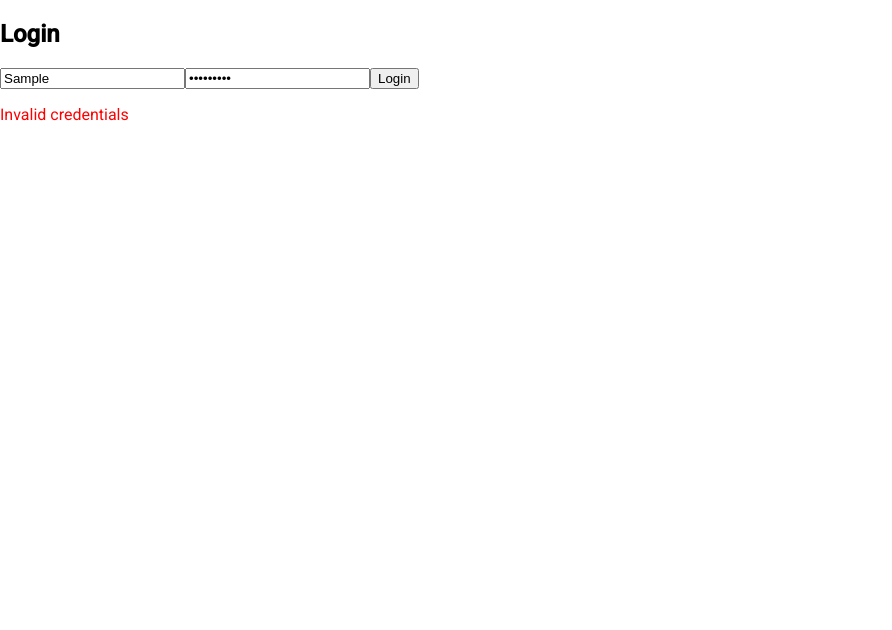
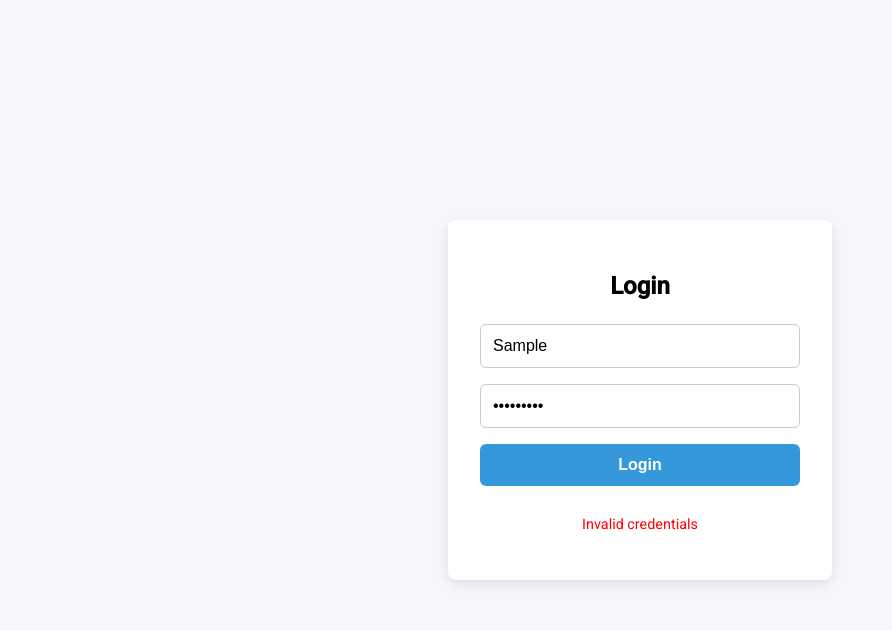
Before and after one commit to plamendraganov/vending-machine, an Angular app: page /login in a window 1280 px wide. Both pictures are taken after typing "Sample", "Sample123" into the empty fields and a click on the button "Login". Shown: the top 630 px of the page, without its empty margins (0-892 px from the left). Built offline with nearby package versions, Linux system fonts and the light colour scheme.

Commit message:
style home login and unauthorized components

```diff
--- a/src/shared/components/home/home.component.html
+++ b/src/shared/components/home/home.component.html
@@ -1 +1,4 @@
-<p>home works!</p>
+<div class="home-container">
+  <h1>Welcome, {{ username }}!</h1>
+  <p>Your role is: <strong>{{ role }}</strong></p>
+</div>
--- a/src/shared/components/home/home.component.scss
+++ b/src/shared/components/home/home.component.scss
@@ -0,0 +1,19 @@
+.home-container {
+  max-width: 600px;
+  margin: 4rem auto;
+  padding: 2rem;
+  background-color: #f0f4f8;
+  border-radius: 8px;
+  text-align: center;
+  box-shadow: 0 4px 12px rgba(0, 0, 0, 0.1);
+
+  h1 {
+    color: #2c3e50;
+    margin-bottom: 1rem;
+  }
+
+  p {
+    font-size: 1.2rem;
+    color: #555;
+  }
+}
--- a/src/shared/components/home/home.component.ts
+++ b/src/shared/components/home/home.component.ts
@@ -1,4 +1,5 @@
 import { Component } from '@angular/core';
+import { AuthService } from '../../services/auth.service';
 
 @Component({
   selector: 'app-home',
@@ -7,5 +8,14 @@ import { Component } from '@angular/core';
   styleUrl: './home.component.scss'
 })
 export class HomeComponent {
+username: string = '';
+  role: string = '';
 
+  constructor(private auth: AuthService) {
+    const user = this.auth.getUser();
+    if (user) {
+      this.username = user.username;
+      this.role = user.role;
+    }
+  }
 }
--- a/src/shared/components/login/login.component.html
+++ b/src/shared/components/login/login.component.html
@@ -1,14 +1,26 @@
+<div class="login-wrapper">
+  <form class="login-form" (ngSubmit)="login()">
     <h2>Login</h2>
-<form (ngSubmit)="login()">
-  <input [(ngModel)]="username" name="username" placeholder="Username" />
+
+    <input
+      [(ngModel)]="username"
+      name="username"
+      placeholder="Username"
+      required
+    />
+
     <input
       [(ngModel)]="password"
       name="password"
       type="password"
       placeholder="Password"
+      required
     />
+
     <button type="submit">Login</button>
+
     @if (error) {
-      <p style="color: red">{{ error }}</p>
+    <p class="error-message">{{ error }}</p>
     }
   </form>
+</div>
--- a/src/shared/components/login/login.component.scss
+++ b/src/shared/components/login/login.component.scss
@@ -0,0 +1,67 @@
+/* Make the wrapper fill the viewport and center content */
+.login-wrapper {
+  display: flex;
+  align-items: center;
+  justify-content: center;
+  height: 100vh;
+  padding: 1rem;
+  background: #f5f7fa;
+  box-sizing: border-box;
+}
+
+/* Form styling */
+.login-form {
+  display: flex;
+  flex-direction: column;
+  gap: 1rem;
+  width: 100%;
+  max-width: 320px;
+  padding: 2rem;
+  border-radius: 8px;
+  background: white;
+  box-shadow: 0 4px 12px rgba(0, 0, 0, 0.1);
+}
+
+.login-form h2 {
+  text-align: center;
+  margin-bottom: 0.5rem;
+}
+
+/* Input styles */
+.login-form input {
+  padding: 0.75rem;
+  font-size: 1rem;
+  border: 1px solid #ccc;
+  border-radius: 6px;
+  width: 100%;
+  box-sizing: border-box;
+}
+
+.login-form input:focus {
+  outline: none;
+  border-color: #3498db;
+}
+
+/* Button styles */
+.login-form button {
+  padding: 0.75rem;
+  background-color: #3498db;
+  color: white;
+  font-size: 1rem;
+  font-weight: bold;
+  border: none;
+  border-radius: 6px;
+  cursor: pointer;
+  transition: background-color 0.3s ease;
+}
+
+.login-form button:hover {
+  background-color: #2980b9;
+}
+
+/* Error message styling */
+.error-message {
+  color: red;
+  font-size: 0.9rem;
+  text-align: center;
+}
--- a/src/shared/components/unauthorized/unauthorized.component.html
+++ b/src/shared/components/unauthorized/unauthorized.component.html
@@ -1 +1,12 @@
-<p>unauthorized works!</p>
+<div class="unauthorized-container">
+  <img
+    src="/assets/unauthorized.png"
+    alt="Unauthorized"
+    class="unauthorized-image"
+  />
+  <h2>You are not authorized to view this page.</h2>
+  <p>Please check your credentials or return to the home page.</p>
+  <a href="#" (click)="goToLogin($event)" class="back-link">
+    ← Back to Login
+  </a>
+</div>
--- a/src/shared/components/unauthorized/unauthorized.component.scss
+++ b/src/shared/components/unauthorized/unauthorized.component.scss
@@ -0,0 +1,31 @@
+.unauthorized-container {
+  display: flex;
+  flex-direction: column;
+  align-items: center;
+  justify-content: center;
+  padding: 3rem;
+  text-align: center;
+  font-family: Arial, sans-serif;
+}
+
+.unauthorized-image {
+  margin-bottom: 1.5rem;
+  border: 1px solid #ccc;
+  border-radius: 8px;
+}
+
+h2 {
+  color: #c0392b;
+}
+
+.back-link {
+  margin-top: 1.5rem;
+  color: #3498db;
+  text-decoration: none;
+  font-weight: bold;
+  cursor: pointer;
+}
+
+.back-link:hover {
+  text-decoration: underline;
+}
--- a/src/shared/components/unauthorized/unauthorized.component.ts
+++ b/src/shared/components/unauthorized/unauthorized.component.ts
@@ -1,11 +1,17 @@
-import { Component } from '@angular/core';
+import { Component, inject } from '@angular/core';
+import { Router } from '@angular/router';
 
 @Component({
   selector: 'app-unauthorized',
   imports: [],
   templateUrl: './unauthorized.component.html',
-  styleUrl: './unauthorized.component.scss'
+  styleUrl: './unauthorized.component.scss',
 })
 export class UnauthorizedComponent {
+  router = inject(Router);
 
+  goToLogin(event: Event) {
+    event.preventDefault();
+    this.router.navigate(['/login']);
+  }
 }
```
Also changed, not shown: public/assets/unauthorized.png (added). Lines whose indentation alone changed are shown as unchanged.
